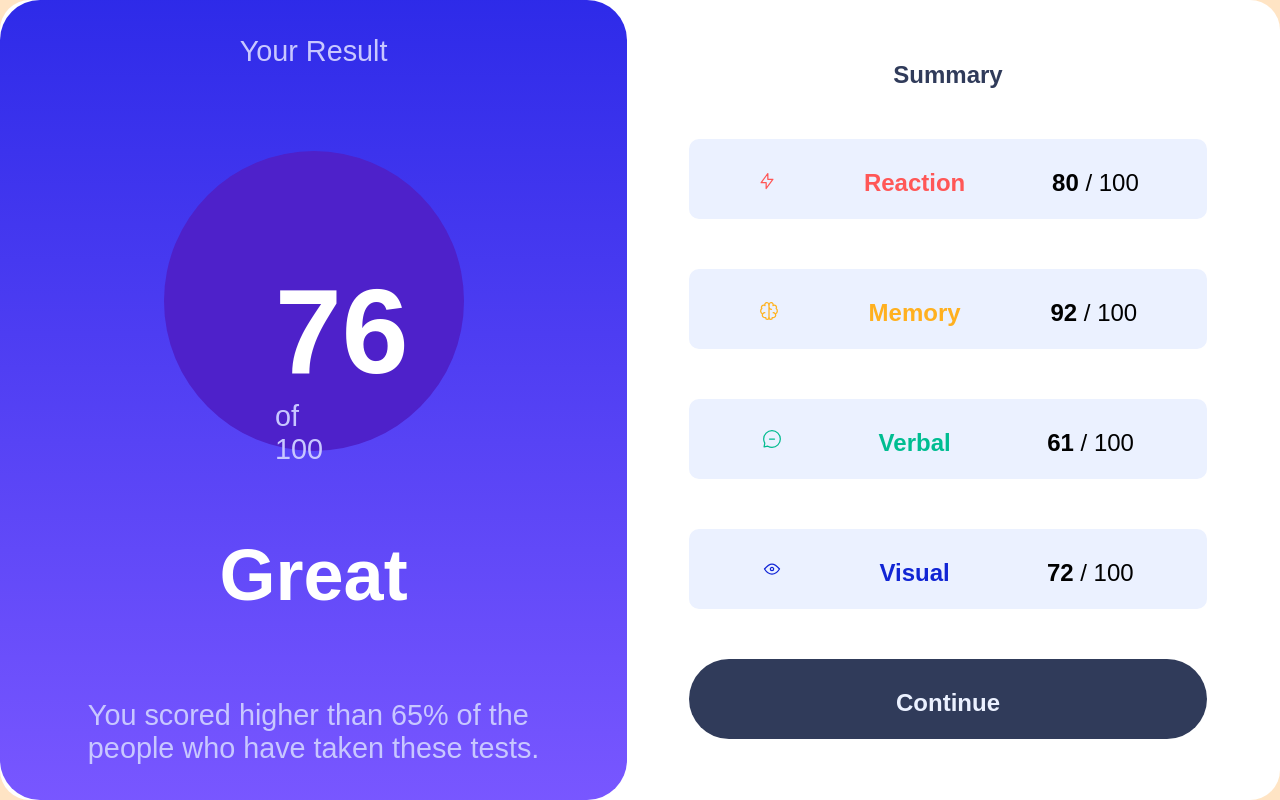
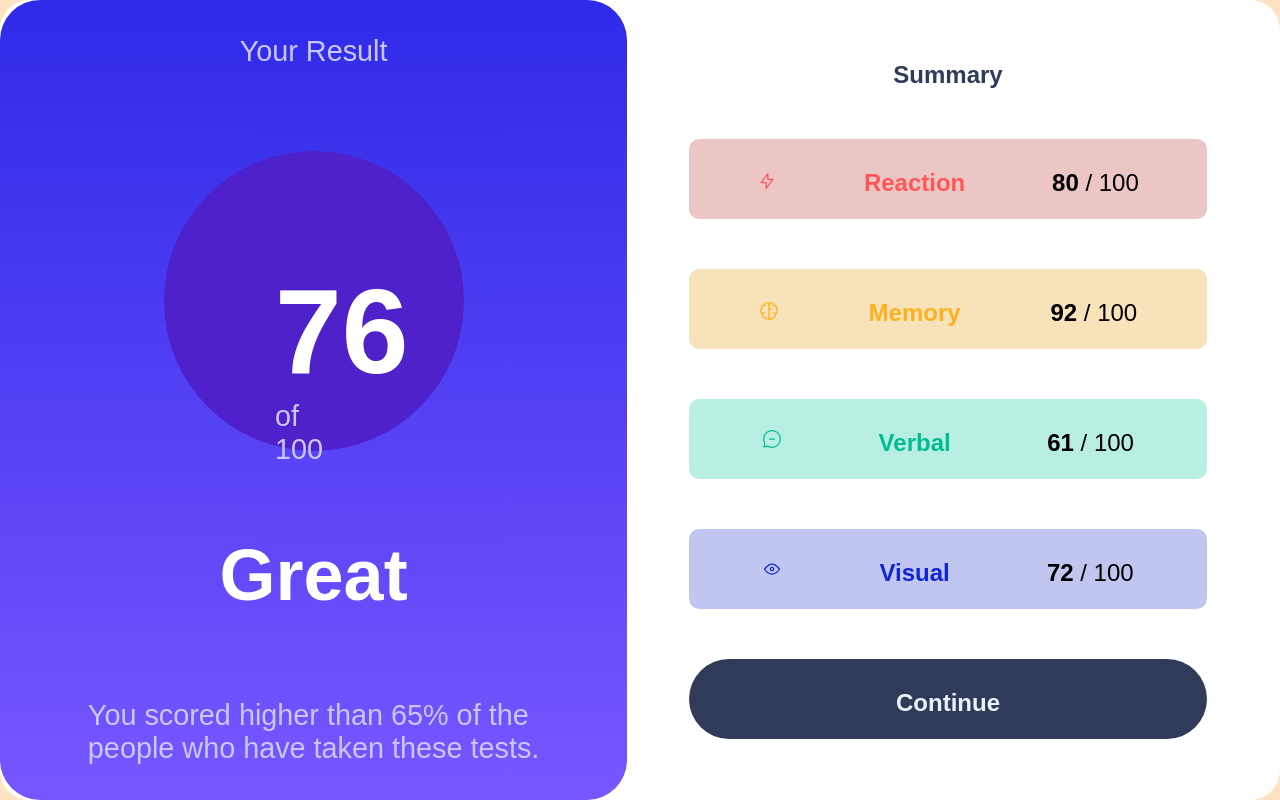
Before and after one commit to deepamaria/FrontendMentor_Challenge, a plain HTML site: page index.html in a window 1280 px wide. Drawn offline with Linux system fonts and the light colour scheme.

```diff
--- a/style.css
+++ b/style.css
@@ -130,6 +130,21 @@ body {
     color: var(--Cobalt_blue);
 }
 
+.btn1 {
+    background-color: hsl(0, 51%, 85%);
+}
+
+.btn2 {
+    background-color: hsl(39, 81%, 85%);
+}
+
+.btn3 {
+    background-color: hsl(166, 62%, 83%);
+}
+
+.btn4 {
+    background-color: hsl(234, 62%, 85%);
+}
 .blue_btn {
     color: var(--Pale_blue);
     background-color: var(--Dark_gray_blue);
```
